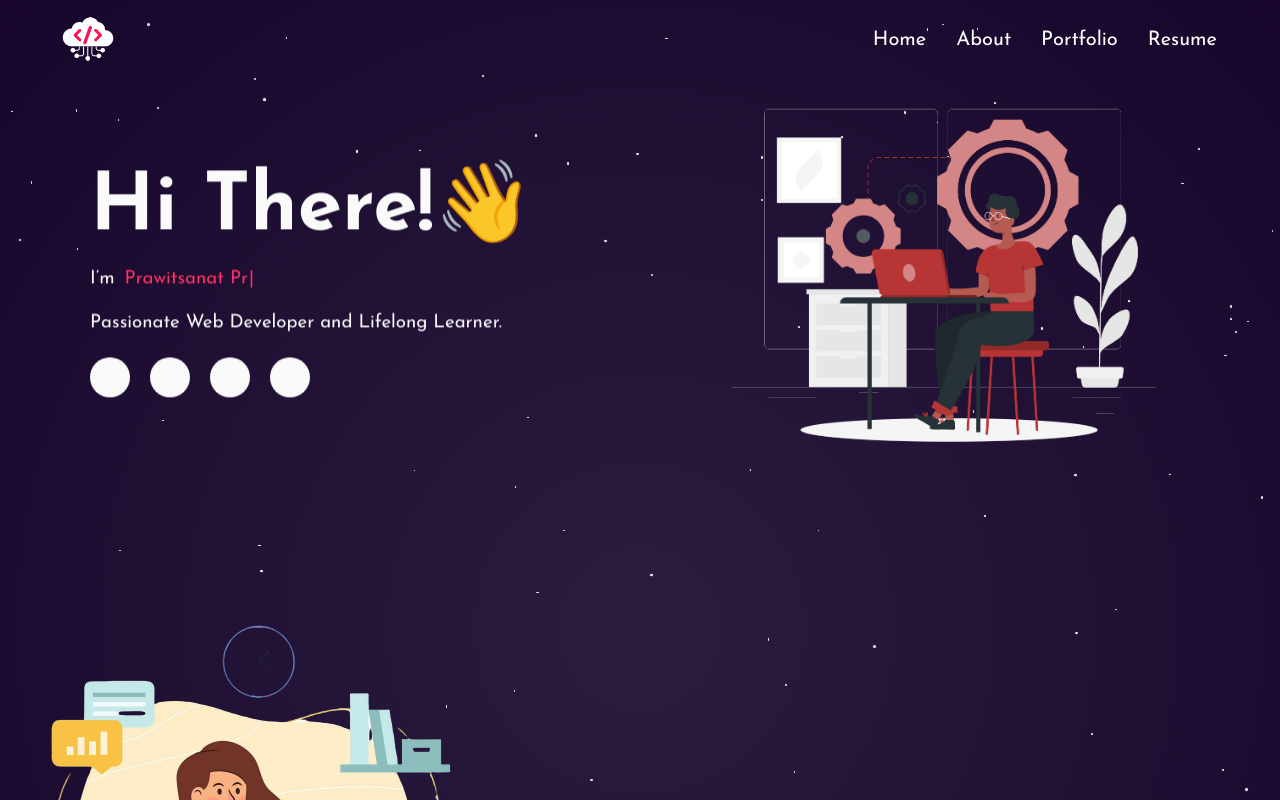
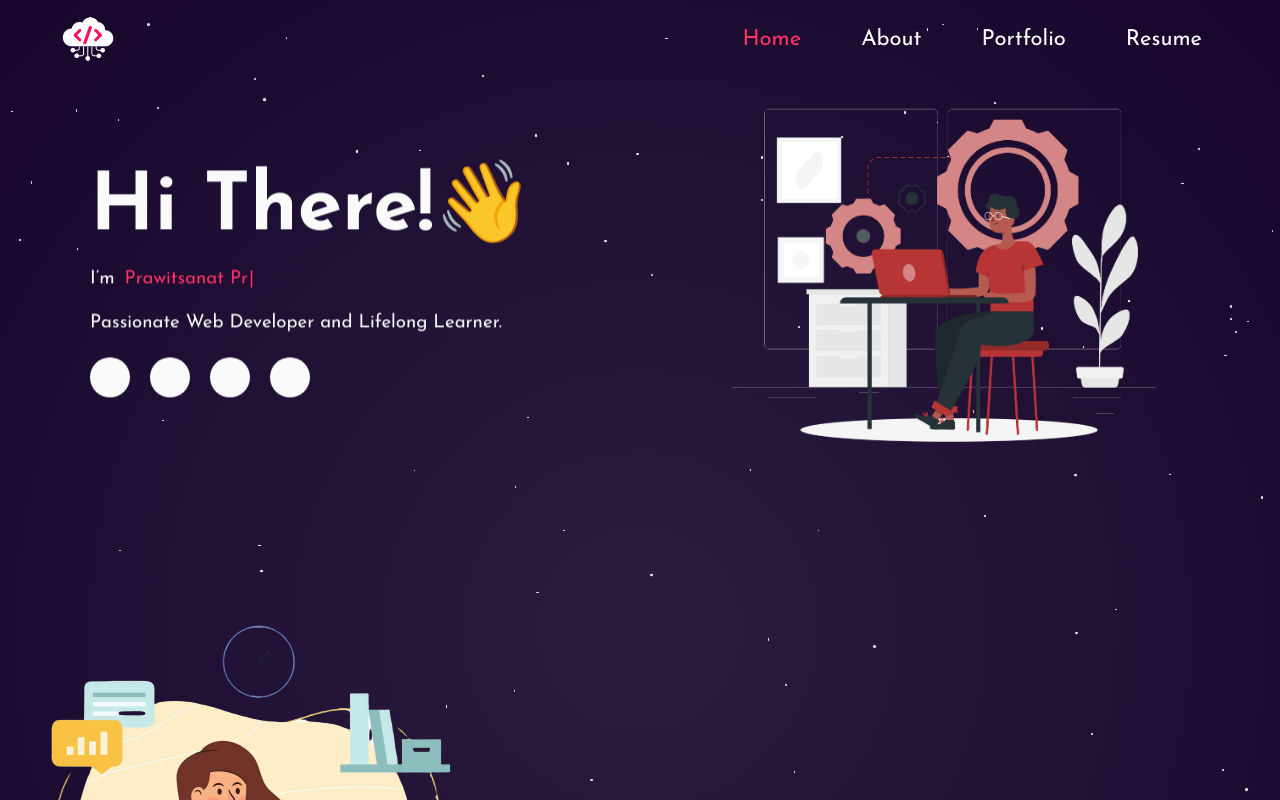
Before and after one commit to boomieindahouse/prawit-portfolio, a React (Vite) app: page /home in a window 1280 px wide. Shown: the top 800 px of the page. Built offline with nearby package versions, Linux system fonts and the light colour scheme; some icons are missing.

Commit message:
edit nav

```diff
--- a/src/components/Navbar/Navbar.css
+++ b/src/components/Navbar/Navbar.css
@@ -17,17 +17,33 @@
 }
 
 .navbar .nav-link {
+  position: relative;
   color: #fff;
   text-decoration: none;
   font-family: "Josefin Sans", sans-serif;
-  font-size: 20px;
+  font-size: 22px;
   font-weight: 400;
-  margin: 0 15px;
-  padding: 10px 0;
+  margin: 0 30px;
+}
+
+.navbar .nav-link::after {
+  content: ''; /* pseudo-element */
+  position: absolute;
+  left: 0%;
+  bottom: 0;
+  width: 0;
+  height: 4px;
+  background-color: var(--highlight-color);
+  transition: width 0.5s ease, left 0.3s ease;
+}
+
+.navbar .nav-link:hover::after {
+  width: 100%;
+  left: 0;
 }
 
 .navbar .nav-link:hover {
-  color: var(--hover-color);
+  color: rgb(212, 187, 236);
 }
 
 .navbar .nav-link.active {
--- a/src/components/Navbar/Navbar.jsx
+++ b/src/components/Navbar/Navbar.jsx
@@ -34,7 +34,7 @@ function Navbar() {
       </div>
       <div className="menu-toggle" onClick={toggleMenu}>☰</div>
       <div className={`show-menu ${isMenuOpen ? 'active' : ''}`}>
-        <NavLink to="/" className="nav-link" activeClassName="active">
+        <NavLink to="/home" className="nav-link" activeClassName="active">
           Home
         </NavLink>
         <NavLink to="/about" className="nav-link" activeClassName="active">
@@ -43,7 +43,8 @@ function Navbar() {
         <NavLink to="/portfolio" className="nav-link" activeClassName="active">
           Portfolio
         </NavLink>
-        <a href="/src/assets/my-resume.pdf" target="_blank" rel="noopener noreferrer" className="nav-link">Resume</a>      </div>
+        <NavLink to="/src/assets/my-resume.pdf" target="_blank" rel="noopener noreferrer" className="nav-link">Resume</NavLink>
+      </div>
     </nav>
   );
 }
```
